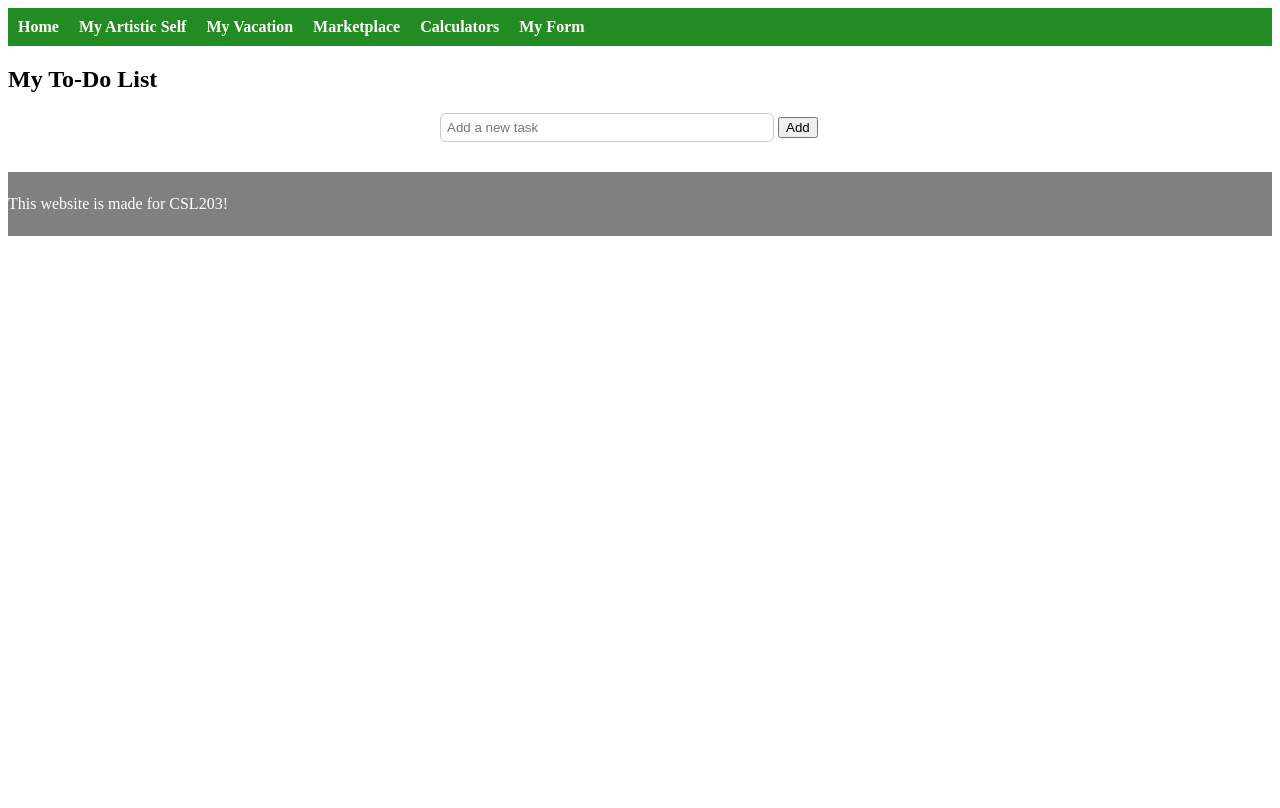
After one commit to ThomasJones28/ThomasJones28.github.io, a PHP site: page /my_todo.html in a window 1280 px wide. The commit adds this page. Run offline with PHP 8.4, Linux system fonts and the light colour scheme.

Commit message:
Lab7 Part 3

```diff
--- a/my_style.css
+++ b/my_style.css
@@ -136,3 +136,24 @@ input[type="submit"] {
 
 #prev { left: 8px; }
 #next { right: 8px; }
+
+#todo_app {
+  max-width: 400px;
+  margin: 20px auto;
+}
+
+#task_list li {
+  margin: 6px 0;
+  list-style: none;
+  padding: 4px 6px;
+  background-color: white;
+  border-radius: 4px;
+  display: flex;
+  justify-content: space-between;
+  align-items: center;
+}
+
+#task_list li.done {
+  text-decoration: line-through;
+  color: gray;
+}
--- /dev/null
+++ b/my_todo.html
@@ -0,0 +1,28 @@
+<!DOCTYPE html>
+<html lang="en">
+<head>
+  <meta charset="UTF-8">
+  <title>My To-Do List</title>
+  <link rel="stylesheet" href="my_style.css">
+  <script src="nav.js"></script>
+</head>
+<body>
+  <nav id="main-nav"></nav>
+  <script>
+    const current_path = location.pathname;
+    setNav(current_path);
+  </script>
+
+  <h2>My To-Do List</h2>
+
+  <div id="todo_app">
+    <input type="text" id="new_task" placeholder="Add a new task">
+    <button onclick="addTask()">Add</button>
+    <ul id="task_list"></ul>
+  </div>
+
+  <footer>This website is made for CSL203!</footer>
+
+  <script src="todo.js"></script>
+</body>
+</html>
--- /dev/null
+++ b/todo.js
@@ -0,0 +1,25 @@
+function addTask() {
+  const input = document.getElementById("new_task");
+  const taskText = input.value.trim();
+  if (taskText === "") {
+    alert("Please enter a task.");
+    return;
+  }
+
+  const li = document.createElement("li");
+  li.textContent = taskText;
+
+  li.onclick = function() {
+    li.classList.toggle("done");
+  };
+
+  const delBtn = document.createElement("button");
+  delBtn.textContent = "Delete";
+  delBtn.onclick = function() {
+    li.remove();
+  };
+
+  li.appendChild(delBtn);
+  document.getElementById("task_list").appendChild(li);
+  input.value = "";
+}
```
